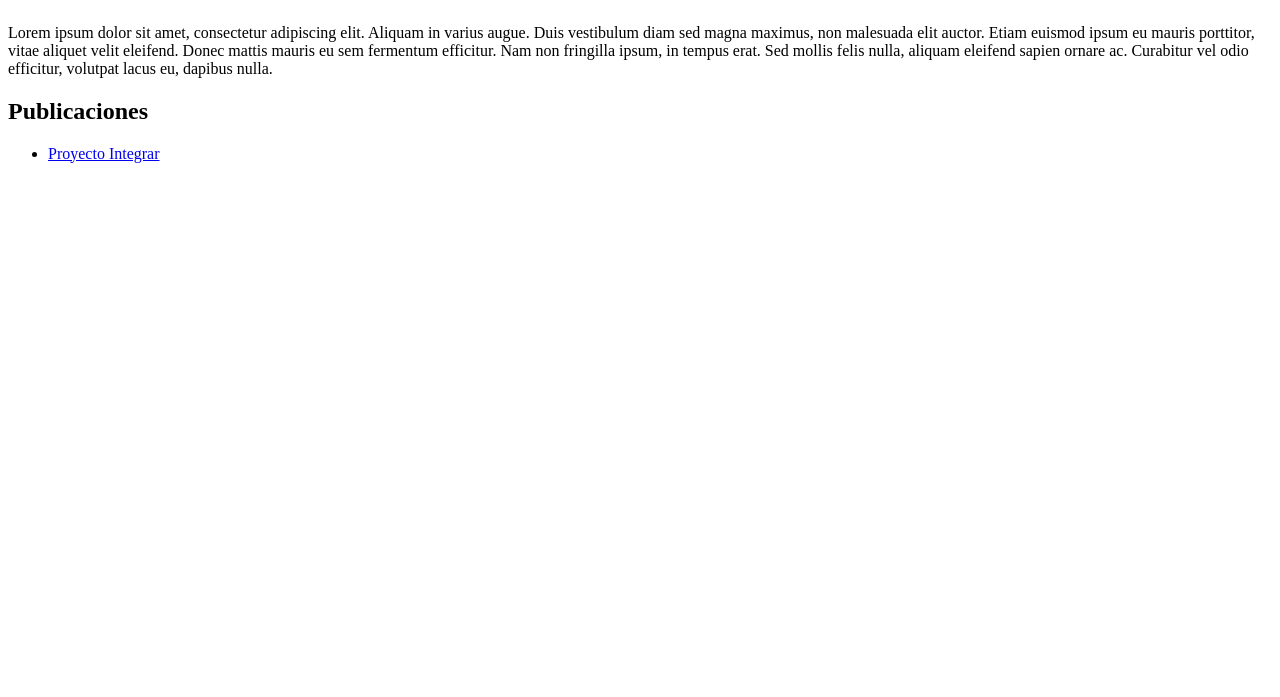
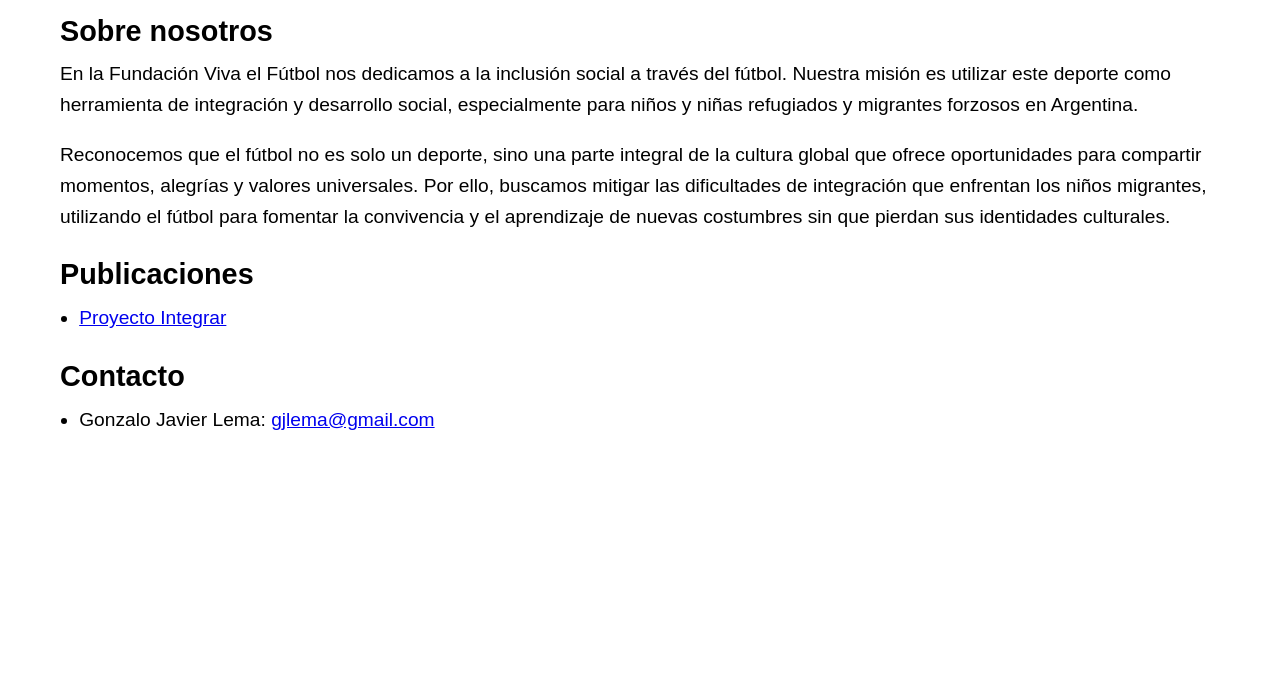
Before and after one commit to santilema/vivaelfutbol-home-page, a plain HTML site: page index.html in a window 1280 px wide. Shown: the part 103-800 px from the top of the page. Drawn offline with Linux system fonts and the light colour scheme.

Commit message:
styling and favicon

```diff
--- a/index.html
+++ b/index.html
@@ -1,21 +1,99 @@
 <!DOCTYPE html>
 <html>
+
 <head>
 	<title>Viva el Futbol</title>
+	<link rel="icon" type="image/icon" href="media/favicon/favicon.ico">
+	<style>
+		/* CSS Reset for consistency */
+		* {
+			margin: 0;
+			padding: 0;
+			box-sizing: border-box;
+		}
+
+		/* Base styling */
+		body {
+			font-family: Arial, sans-serif;
+			line-height: 1.6;
+			padding: 10px;
+		}
+
+		/* Responsive text size */
+		html {
+			font-size: 100%;
+		}
+
+		@media (min-width: 600px) {
+			html {
+				font-size: 110%;
+			}
+		}
+
+		@media (min-width: 900px) {
+			html {
+				font-size: 120%;
+			}
+		}
+
+		/* Container styling */
+		.container {
+			width: 100%;
+			max-width: 1200px;
+			margin: 0 auto;
+			padding: 20px;
+		}
+
+		/* Example content styling */
+		h1 {
+			font-size: 2em;
+			margin-bottom: 0.5em;
+		}
+
+		h2 {
+			font-size: 1.5em;
+			margin-bottom: 0.2em;
+		}
+
+		p, ul {
+			margin-bottom: 1em;
+		}
+
+		li {
+			margin-left: 1em;
+		}
+	</style>
 </head>
+
 <body>
-		<div id=title>
+	<div class="container">
+		<div id="title">
 			<h1>Fundación Viva el Fútbol</h1>
 		</div>
-		<div id=intro>
+		<div id="intro">
 			<h2>Sobre nosotros</h1>
-			<p>Lorem ipsum dolor sit amet, consectetur adipiscing elit. Aliquam in varius augue. Duis vestibulum diam sed magna maximus, non malesuada elit auctor. Etiam euismod ipsum eu mauris porttitor, vitae aliquet velit eleifend. Donec mattis mauris eu sem fermentum efficitur. Nam non fringilla ipsum, in tempus erat. Sed mollis felis nulla, aliquam eleifend sapien ornare ac. Curabitur vel odio efficitur, volutpat lacus eu, dapibus nulla.</p>
+				<p>En la Fundación Viva el Fútbol nos dedicamos a la inclusión social a través del fútbol. Nuestra
+					misión es utilizar este deporte como herramienta de integración y desarrollo social, especialmente
+					para niños y niñas refugiados y migrantes forzosos en Argentina.</p>
+				<p>Reconocemos que el fútbol no es solo un deporte, sino una parte integral de la cultura global que
+					ofrece oportunidades para compartir momentos, alegrías y valores universales. Por ello, buscamos
+					mitigar las dificultades de integración que enfrentan los niños migrantes, utilizando el fútbol para
+					fomentar la convivencia y el aprendizaje de nuevas costumbres sin que pierdan sus identidades
+					culturales.</p>
 		</div>
-		<div id=publications>
+		<div id="publications">
 			<h2>Publicaciones</h1>
 				<ul>
 					<li><a href="publications/proyecto_integrar.pdf" target=”_blank”>Proyecto Integrar</a></li>
 				</ul>
 		</div>
+		<div id="contacto">
+			<h2>Contacto</h2>
+			<ul>
+				<li>Gonzalo Javier Lema: <a href="mailto:gjlema@gmail.com">gjlema@gmail.com</a></li>
+			</ul>
+		</div>
+	</div>
 </body>
+
 </html>
```
Also changed, not shown: media/favicon/android-chrome-192x192.png (added), media/favicon/android-chrome-512x512.png (added), media/favicon/apple-touch-icon.png (added), media/favicon/favicon-16x16.png (added), media/favicon/favicon-32x32.png (added), media/favicon/favicon.ico (added), media/favicon/site.webmanifest (added), media/logo.png (added), media/rounded_logo.png (added). Lines whose indentation alone changed are shown as unchanged.
